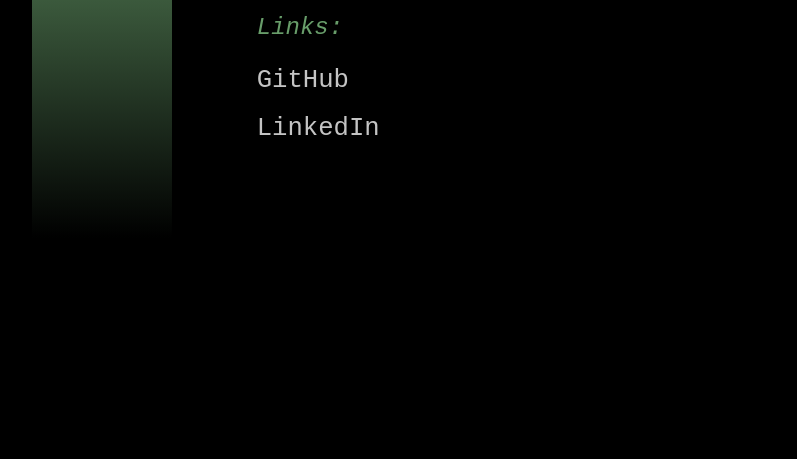
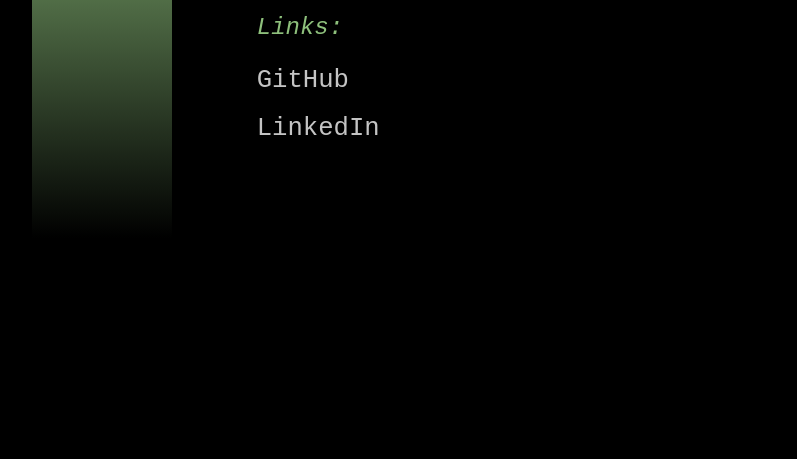
Before and after one commit to johnzhaok/johnzhaok.github.io, a plain HTML site: page index.html in a window 1280 px wide. Shown: the part 341-800 px from the top of the page, without its empty margins (239-1036 px from the left). Drawn offline with Linux system fonts and the light colour scheme; a web font is replaced by a local one.

Commit message:
Change accent color

```diff
--- a/assets/css/styles.css
+++ b/assets/css/styles.css
@@ -17,8 +17,8 @@
     --bg-color: #000000;
     --fg-color: #c4c4c4;
     --highlight-color: #ffffff;
-    --accent-color: #689d6a;
-    /* --accent-color: #8ec07c; */
+    --accent-color: #8ec07c;
+    /* --accent-color: #689d6a; */
     /* --accent-color: #83a598; */
     /* --accent-color: #fabd2f; */
     /* --accent-color: #f9d507; */
```
